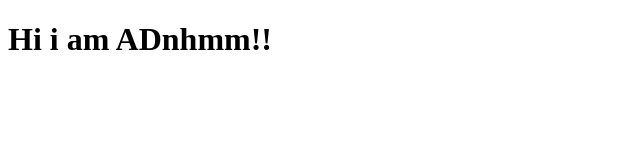
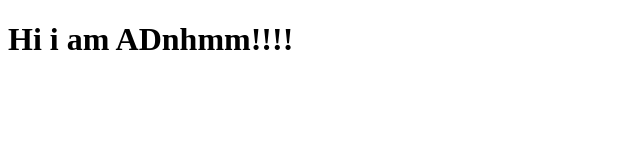
Before and after one commit to someone2508/adnhmm.github.io, a plain HTML site: page index.html in a window 1280 px wide. Shown: the full height of the page, 0-640 px from the left. Drawn offline with Linux system fonts and the light colour scheme.

Commit message:
Update index.html

```diff
--- a/index.html
+++ b/index.html
@@ -7,6 +7,6 @@
     <title>ADnhmm</title>
 </head>
 <body>
-    <h1>Hi i am ADnhmm!!</h1>
+    <h1>Hi i am ADnhmm!!!!</h1>
 </body>
 </html>
```
